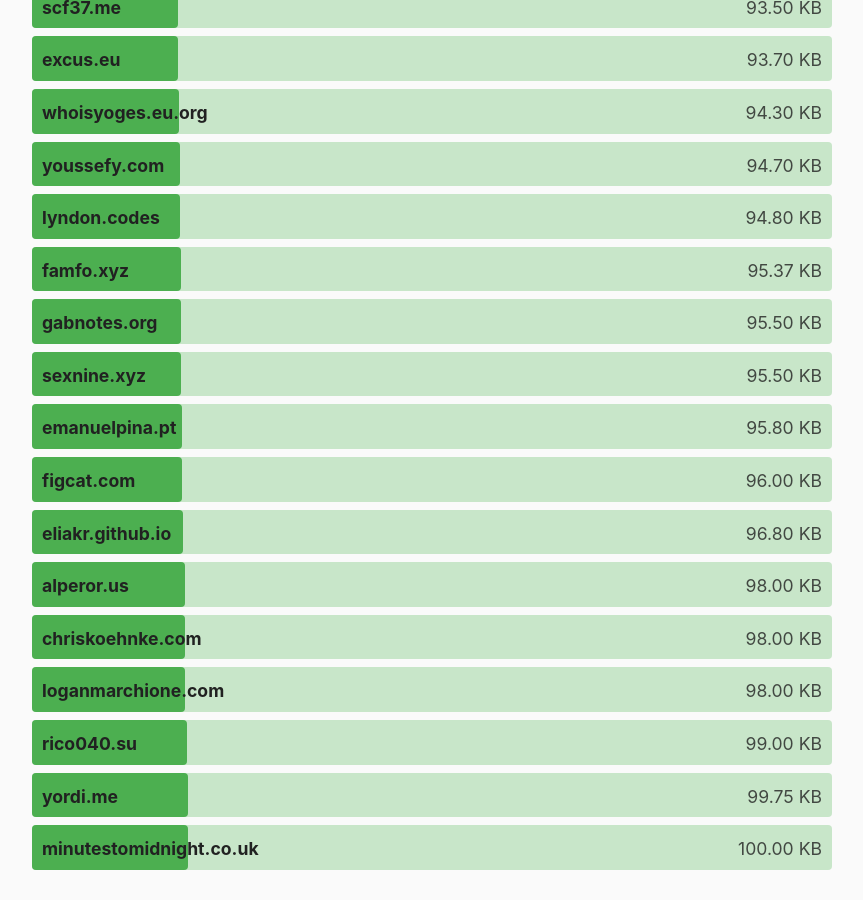
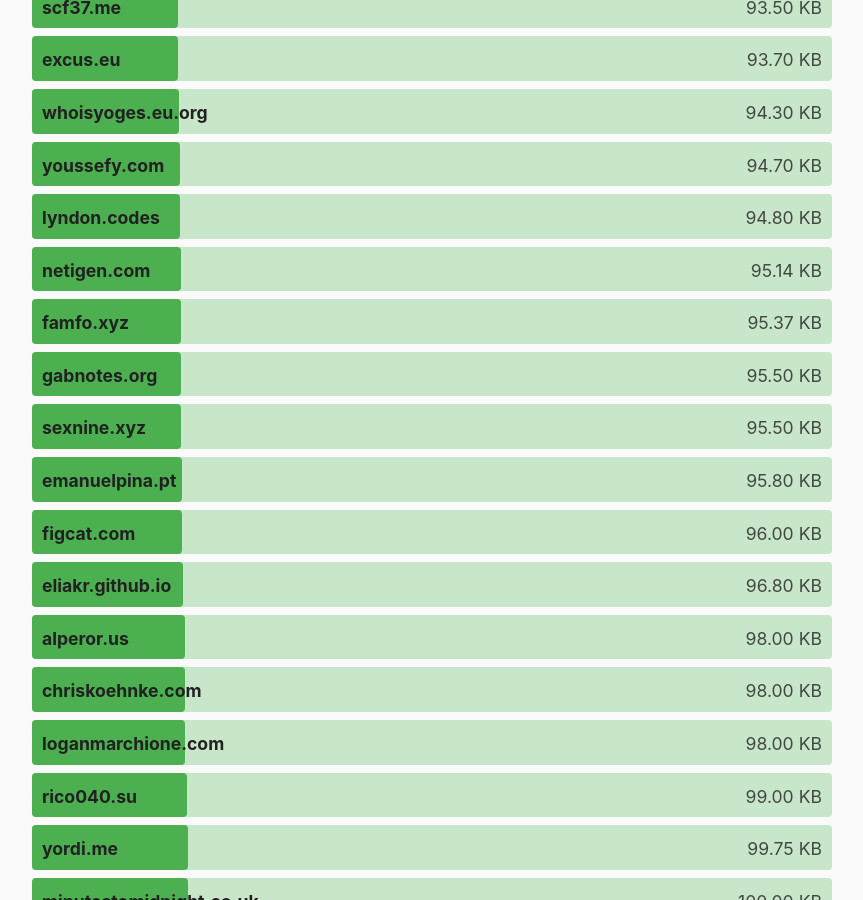
Before and after one commit to kevquirk/512kb.club, a Jekyll site: the page built from index.md, in a window 1280 px wide and 900 px high, scrolled down 25727 px. Shown: the whole window, without its empty margins (208-1071 px from the left). Built offline with Jekyll 4.4.1, drawn with Linux system fonts in a browser that asks for light colours.

Commit message:
Update sites.yml
https://radar.cloudflare.com/scan/05d6173c-902f-4c3d-8eab-c24b5d7092f2/summary

```diff
--- a/_data/sites.yml
+++ b/_data/sites.yml
@@ -4137,3 +4137,8 @@
   url: https://zwieratko.sk/
   size: 28.07
   last_checked: 2024-02-11
+
+- domain: netigen.com
+  url: https://netigen.com/
+  size: 95.14
+  last_checked: 2024-07-15
```
